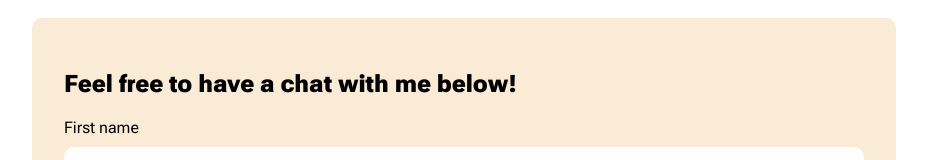
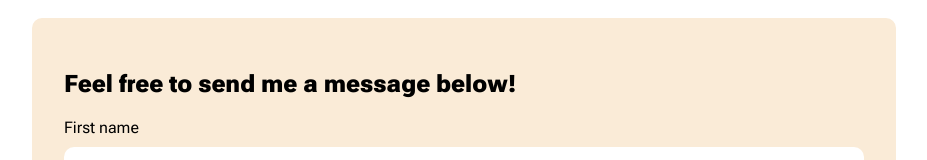
Before and after one commit to Noroff-FEU-Assignments/project-exam-1-Umbrreown, a plain HTML site: page pages/contact.html in a window 1280 px wide. Shown: the part 629-789 px from the top of the page, without its empty margins (176-1103 px from the left). Drawn offline with Linux system fonts and the light colour scheme.

```diff
--- a/pages/contact.html
+++ b/pages/contact.html
@@ -44,7 +44,7 @@
             <div class="content">
                 <div class="card">
                     <div class="card-content">
-                        <h2 class="card-title">Feel free to have a chat with me below!</h2>
+                        <h2 class="card-title">Feel free to send me a message below!</h2>
                         <form class="form" action="#">
                             <label for="fname">First name</label>
                             <input class="form-fields" id="fname" type="text">
```
